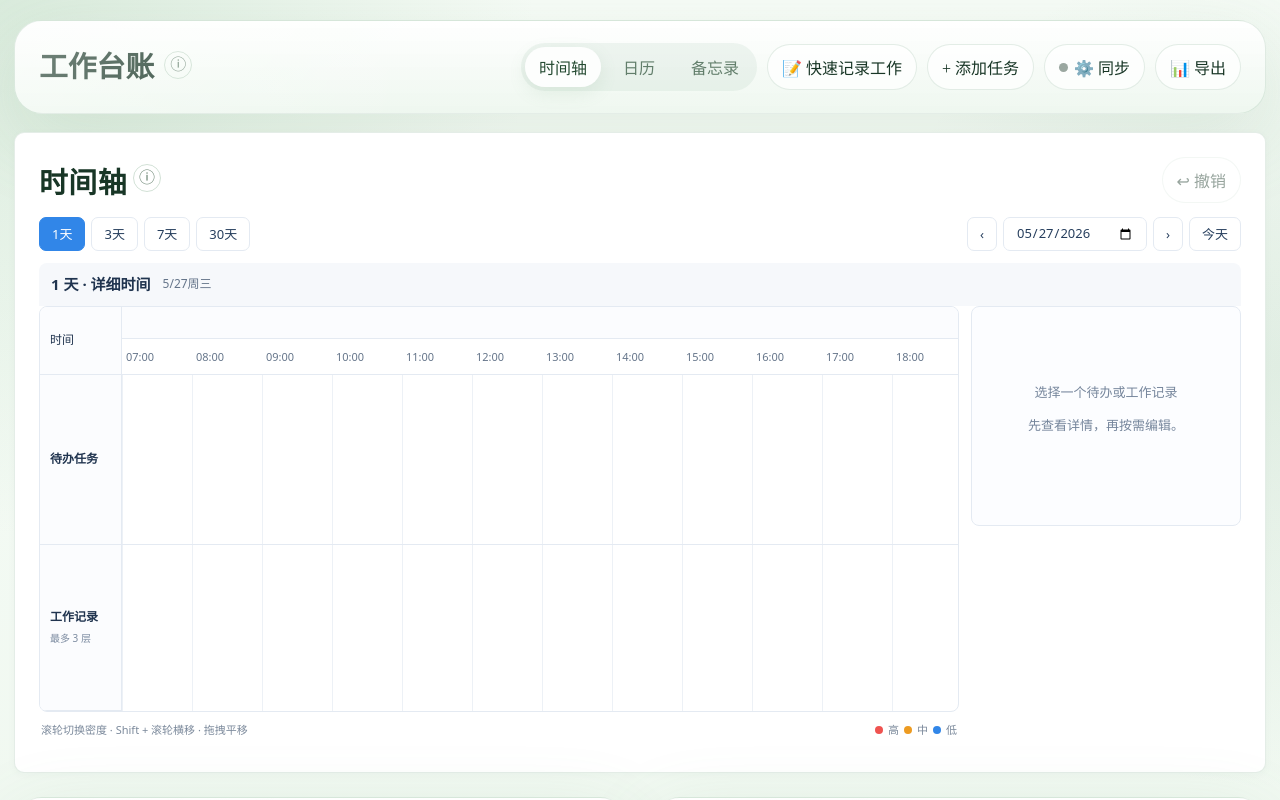
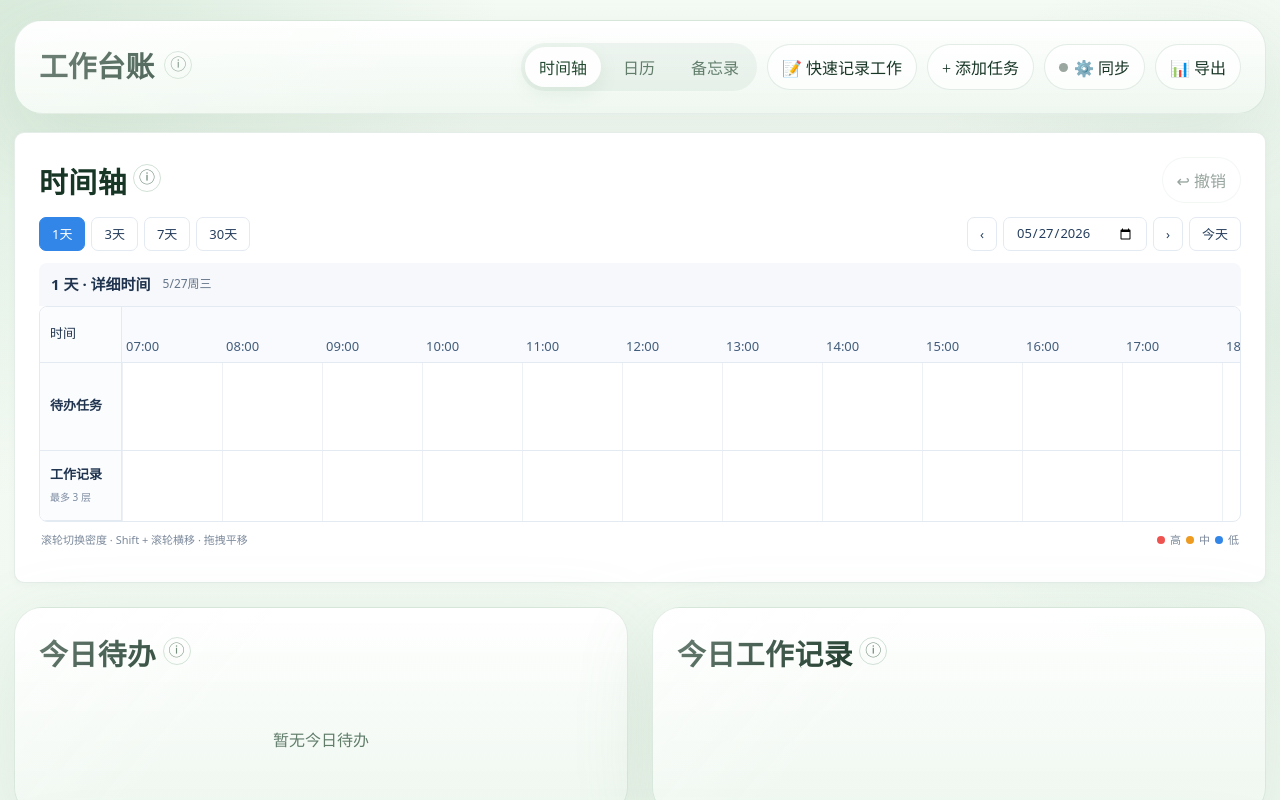
Before and after one commit to exfeitu/LittleJobHelper, a Next.js app: page /LittleJobHelper/ in a window 1280 px wide. Shown: the top 800 px of the page. Built offline with nearby package versions, Linux system fonts and the light colour scheme.

Commit message:
refactor: align timeline with sparse task visual design

```diff
--- a/components/adaptive-day-view.tsx
+++ b/components/adaptive-day-view.tsx
@@ -1,7 +1,7 @@
 "use client";
 import { type CSSProperties, useMemo } from "react";
 import type { EventItem, TodoItem } from "@/types";
-import { buildDaySummaries, buildDetailedTodoMarkers, layoutDetailedEvents, shiftDate, startOfLocalDay, PRIORITY_COLORS, STATUS_LABEL, formatClock, eventColor, dateLabel } from "@/lib/timeline-adaptive";
+import { buildDaySummaries, buildDetailedTodoMarkers, layoutDetailedEvents, shiftDate, startOfLocalDay, PRIORITY_COLORS, STATUS_LABEL, formatClock, eventColor, dateLabel, isTodoOverdue } from "@/lib/timeline-adaptive";
 import { TimelinePopover } from "./timeline-popover";
 
 export type AdaptiveDayViewProps = {
@@ -16,11 +16,13 @@ export function AdaptiveDayView({ date, events, todos, now, compact = false, wid
   const duration = end - start;
   const day = useMemo(() => buildDaySummaries(start, 1, todos, events)[0], [start, todos, events]);
   const markers = useMemo(() => buildDetailedTodoMarkers(day.todos,
-    (compact ? 56 : 132) / width * duration / 60_000, compact ? 2 : 4, end), [day.todos, compact, width, duration, end]);
+    (compact ? 56 : 180) / width * duration / 60_000, compact ? 2 : 4, end), [day.todos, compact, width, duration, end]);
   const layout = useMemo(() => layoutDetailedEvents(day.events, start, end), [day.events, start, end]);
+  const hasOverdue = markers.some(m => m.kind === "item" && isTodoOverdue(m.todo, now));
   const ticks = Array.from({ length: compact ? 3 : 24 }, (_, i) => compact ? i * 12 : i);
-  return <section className={"at-day" + (compact ? " at-day-compact" : "")} style={{ width }} aria-label={dateLabel(date)}>
-    <div className="at-date-heading">{dateLabel(date)}</div>
+  return <section className={"at-day" + (compact ? " at-day-compact" : "")} style={{ width }} aria-label={dateLabel(date)}
+    data-todo-lanes={Math.max(1, ...markers.map(m => m.lane + 1))} data-overdue={hasOverdue} data-event-lanes={Math.max(1, ...layout.visible.map(b => b.lane + 1))} data-overflow={layout.overflow.length > 0}>
+    {compact && <div className="at-date-heading">{dateLabel(date)}</div>}
     <div className="at-hour-axis">
       {ticks.map(hour => {
         const tick = new Date(start);
@@ -37,23 +39,25 @@ export function AdaptiveDayView({ date, events, todos, now, compact = false, wid
       <div className="at-todos">
         {markers.map(marker => {
           const left = (marker.anchorMs - start) / duration * 100;
-          const style = { left: left + "%", top: 14 + marker.lane * (compact ? 20 : 48) } as CSSProperties;
+          const style = { left: left + "%", top: 18 + marker.lane * (compact ? 20 : hasOverdue ? 76 : 60) } as CSSProperties;
           if (marker.kind === "cluster") return <div key={marker.id} className="at-marker" style={style}>
             <span className="at-pin at-cluster-pin" style={{ "--task-color": PRIORITY_COLORS[marker.todos.some(t => t.priority === "high") ? "high" : marker.todos.some(t => t.priority === "medium") ? "medium" : "low"] } as CSSProperties} />
             <TimelinePopover label={marker.todos.length + "项待办"} className={"at-cluster" + (width * (1 - left / 100) < 56 ? " at-cluster-edge" : "")} trigger={marker.todos.length + "项"}>
               {marker.todos.map(todo => <button type="button" key={todo.id} onClick={() => onTodoClick(todo)}>
-                <i style={{ background: PRIORITY_COLORS[todo.priority] }} /><span>{todo.title}</span><small>{formatClock(todo.startTime || todo.dueDate!)}</small>
+                <i style={{ background: PRIORITY_COLORS[todo.priority] }} /><span>{todo.title}{isTodoOverdue(todo, now) && <small className="at-overdue">逾期未完成</small>}</span><small>{formatClock(todo.startTime || todo.dueDate!)}</small>
               </button>)}
             </TimelinePopover>
           </div>;
           const todo = marker.todo;
+          const overdue = isTodoOverdue(todo, now);
           return <button key={marker.id} type="button" className={"at-marker at-todo at-status-" + todo.status}
             style={{ ...style, "--task-color": PRIORITY_COLORS[todo.priority] } as CSSProperties}
-            aria-label={todo.title + "，" + formatClock(marker.anchorMs) + "，" + STATUS_LABEL[todo.status]}
+            aria-label={todo.title + "，" + formatClock(marker.anchorMs) + "，" + STATUS_LABEL[todo.status] + (overdue ? "，逾期未完成" : "")}
             title={todo.title} onClick={() => onTodoClick(todo)}>
             <span className="at-pin">{todo.status === "completed" ? "✓" : ""}</span>
-            {!compact && <span className="at-todo-label" style={{ width: 116, marginLeft: Math.min(0, width * (1 - left / 100) - 132) }}>
+            {!compact && <span className="at-todo-label" style={{ width: 164, marginLeft: Math.min(0, width * (1 - left / 100) - 180) }}>
               <small>{formatClock(marker.anchorMs)}</small><strong>{todo.title}</strong>
+              {overdue && <span className="at-overdue">逾期未完成</span>}
             </span>}
           </button>;
         })}
@@ -61,13 +65,13 @@ export function AdaptiveDayView({ date, events, todos, now, compact = false, wid
       <div className="at-events">
         {layout.visible.map(band => {
           const pixels = band.widthPercent / 100 * width;
-          return <button key={band.event.id} type="button" className="at-event"
-            style={{ left: band.leftPercent + "%", width: band.widthPercent + "%", top: 10 + band.lane * 38, background: eventColor(band.event.id) }}
+          return <button key={band.event.id} type="button" className={"at-event" + (!compact && pixels < 80 ? " at-event-narrow" : "")}
+            style={{ left: band.leftPercent + "%", width: band.widthPercent + "%", top: 12 + band.lane * (compact ? 38 : 46), background: eventColor(band.event.id) }}
             data-lane={band.lane} data-event-id={band.event.id}
             aria-label={band.event.title + "，" + formatClock(band.event.startTime) + "至" + formatClock(band.event.endTime)}
             title={band.event.title + " " + formatClock(band.event.startTime) + "–" + formatClock(band.event.endTime)}
             onClick={() => onEventClick(band.event)}>
-            {pixels >= (compact ? 65 : 45) && <span>{!compact && pixels >= 110 && <small>{formatClock(band.event.startTime)}–{formatClock(band.event.endTime)}</small>}<strong>{band.event.title}</strong></span>}
+            {pixels >= (compact ? 65 : 45) && <span>{!compact && pixels >= 80 && <small>{formatClock(band.event.startTime)}–{formatClock(band.event.endTime)}</small>}<strong>{band.event.title}</strong></span>}
           </button>;
         })}
         {layout.overflow.map(group => <div className="at-overflow" key={group.id} style={{ left: Math.min(width - 90, (group.anchorMs - start) / duration * width) }}>
--- a/components/day-timeline.tsx
+++ b/components/day-timeline.tsx
@@ -23,12 +23,15 @@ export function DayTimeline({ events, todos = [], onEventClick, onTodoClick }: P
   const zoomDays = useRef(1);
   const drag = useRef<{ x: number; left: number } | null>(null);
   const [dragging, setDragging] = useState(false);
+  const [todayRequest, setTodayRequest] = useState(0);
   const dayCount = ADAPTIVE_VIEW_DAYS[view];
   const start = useMemo(() => startOfLocalDay(focusDate), [focusDate]);
   const summaries = useMemo(() => buildDaySummaries(+start, dayCount, todos, events), [start, dayCount, todos, events]);
   const unscheduled = useMemo(() => todos.filter(t => t.status !== "cancelled" && todoAnchorMs(t) === null), [todos]);
   const invalidEvents = useMemo(() => events.filter(e => !eventInterval(e)), [events]);
-  const canvasWidth = Math.max(viewportWidth, view === "day" ? 1680 : view === "three" ? 630 : view === "week" ? 630 : 900);
+  const canvasWidth = Math.max(viewportWidth, view === "day" ? 2400 : view === "three" ? 630 : view === "week" ? 630 : 900);
+  const showDetail = (view === "day" || view === "three") && selection !== null &&
+    (selection.kind === "todo" ? todos.some(t => t.id === selection.id) : events.some(e => e.id === selection.id));
   useEffect(() => {
     const timer = setInterval(() => setNow(Date.now()), 30_000);
     return () => clearInterval(timer);
@@ -42,8 +45,16 @@ export function DayTimeline({ events, todos = [], onEventClick, onTodoClick }: P
     return () => observer.disconnect();
   }, []);
   useLayoutEffect(() => {
-    if (scrollRef.current) scrollRef.current.scrollLeft = view === "day" ? Math.min(canvasWidth * 7 / 24, canvasWidth - viewportWidth) : 0;
-  }, [view, focusDate, canvasWidth, viewportWidth]);
+    const node = scrollRef.current;
+    if (!node) return;
+    const current = new Date();
+    const centerNow = todayRequest > 0 && focusDate === localDateKey(current);
+    const startMs = +startOfLocalDay(focusDate);
+    const duration = +startOfLocalDay(shiftDate(focusDate, 1)) - startMs;
+    node.scrollLeft = view !== "day" ? 0 : centerNow
+      ? Math.max(0, canvasWidth * (+current - startMs) / duration - node.clientWidth / 2)
+      : Math.min(canvasWidth * 7 / 24, canvasWidth - node.clientWidth);
+  }, [view, focusDate, canvasWidth, todayRequest]);
   useEffect(() => {
     const node = scrollRef.current;
     if (!node) return;
@@ -72,11 +83,11 @@ export function DayTimeline({ events, todos = [], onEventClick, onTodoClick }: P
         <label className="at-date-input"><span className="sr-only">跳转日期</span><input type="date" aria-label="跳转日期" value={focusDate}
           onChange={event => { if (event.target.value) setFocusDate(event.target.value); }} /></label>
         <button type="button" aria-label="后一时间段" onClick={() => setFocusDate(shiftDate(focusDate, dayCount))}>›</button>
-        <button type="button" onClick={() => { setFocusDate(localDateKey(new Date())); if (scrollRef.current && view === "day") scrollRef.current.scrollLeft = Math.max(0, canvasWidth * new Date().getHours() / 24 - viewportWidth / 2); }}>今天</button>
+        <button type="button" onClick={() => { setFocusDate(localDateKey(new Date())); setNow(Date.now()); setTodayRequest(value => value + 1); }}>今天</button>
       </div>
     </div>
     <div className="at-heading"><strong>{viewTitles[view]}</strong><span>{dateLabel(start)}{dayCount > 1 ? " — " + dateLabel(shiftDate(start, dayCount - 1)) : ""}</span></div>
-    <div className="at-layout">
+    <div className={"at-layout" + (showDetail ? " has-detail" : "")}>
       <div className="at-primary">
         <div className="at-time-area">
           <div className="at-row-labels"><span>时间</span><strong>{view === "month" ? "待办密度" : "待办任务"}</strong><strong>{view === "month" ? "工作密度" : "工作记录"}{view === "day" || view === "three" ? <small>最多 3 层</small> : null}</strong></div>
@@ -122,7 +133,7 @@ export function DayTimeline({ events, todos = [], onEventClick, onTodoClick }: P
           </TimelinePopover>}
         </div>}
       </div>
-      {(view === "day" || view === "three") && <TimelineDetailPanel selection={selection} todos={todos} events={events} onSelect={setSelection} onEditTodo={onTodoClick} onEditEvent={onEventClick} />}
+      {showDetail && <TimelineDetailPanel selection={selection} todos={todos} events={events} onSelect={setSelection} onEditTodo={onTodoClick} onEditEvent={onEventClick} />}
     </div>
   </div>;
 }
--- a/lib/timeline-adaptive.ts
+++ b/lib/timeline-adaptive.ts
@@ -51,10 +51,17 @@ export function eventColor(id: string): string {
 export function todoAnchorMs(todo: TodoItem): number | null {
   for (const value of [todo.startTime, todo.dueDate]) {
     if (!value) continue;
-    const parsed = +new Date(value);
+    const parsed = /^\d{4}-\d{2}-\d{2}$/.test(value) ? +startOfLocalDay(value) : +new Date(value);
     if (Number.isFinite(parsed)) return parsed;
   }
   return null;
+}
+/** 安排时间不是截止时间；旧版仅日期的截止值按本地当天结束判断。 */
+export function isTodoOverdue(todo: TodoItem, now: number): boolean {
+  if (!todo.dueDate || todo.status === "completed" || todo.status === "cancelled") return false;
+  const deadline = /^\d{4}-\d{2}-\d{2}$/.test(todo.dueDate)
+    ? +startOfLocalDay(shiftDate(todo.dueDate, 1)) : +new Date(todo.dueDate);
+  return Number.isFinite(deadline) && now > deadline;
 }
 export function eventInterval(event: EventItem): { start: number; end: number } | null {
   const start = +new Date(event.startTime);
@@ -70,22 +77,30 @@ export function buildDetailedTodoMarkers(todos: TodoItem[], proximityMinutes = 4
     .map(todo => ({ todo, anchorMs: todoAnchorMs(todo) }))
     .filter((entry): entry is { todo: TodoItem; anchorMs: number } => entry.anchorMs !== null)
     .sort((a, b) => a.anchorMs - b.anchorMs || a.todo.id.localeCompare(b.todo.id));
-  const groups: typeof ordered[] = [];
-  let occupiedEnd = -Infinity;
+  const placed: { marker: DetailedTodoMarker; end: number }[] = [];
   const span = Math.max(1, proximityMinutes) * 60_000;
+  const limit = Math.min(4, Math.max(2, clusterAt));
   for (const entry of ordered) {
-    const current = groups[groups.length - 1];
     const labelStart = Math.min(entry.anchorMs, rangeEndMs - span);
-    if (!current || labelStart >= occupiedEnd) groups.push([entry]);
-    else current.push(entry);
-    occupiedEnd = Math.max(occupiedEnd, labelStart + span);
+    const active = placed.filter(p => p.end > labelStart);
+    const cluster = active.find(p => p.marker.kind === "cluster");
+    if (cluster && cluster.marker.kind === "cluster") {
+      cluster.marker.todos.push(entry.todo);
+      // 聚合窗口始终固定于首个节点，不因新成员延长，避免链式吞并整段时间。
+      continue;
+    }
+    if (active.length >= limit - 1) {
+      const members = [...active.flatMap(p => p.marker.kind === "item" ? [p.marker.todo] : p.marker.todos), entry.todo];
+      const first = active[0];
+      for (const item of active) placed.splice(placed.indexOf(item), 1);
+      placed.push({ end: first.end, marker: { kind: "cluster", id: "todos-" + members[0].id,
+        anchorMs: first.marker.anchorMs, lane: first.marker.lane, todos: members } });
+      continue;
+    }
+    const lane = [0, 1, 2].find(lane => active.every(p => p.marker.lane !== lane))!;
+    placed.push({ end: labelStart + span, marker: { kind: "item", id: entry.todo.id, ...entry, lane } });
   }
-  return groups.flatMap((group): DetailedTodoMarker[] => {
-    if (group.length >= Math.min(4, Math.max(2, clusterAt))) {
-      return [{ kind: "cluster", id: "todos-" + group[0].todo.id, anchorMs: group[0].anchorMs, lane: 0, todos: group.map(e => e.todo) }];
-    }
-    return group.map((entry, lane) => ({ kind: "item", id: entry.todo.id, ...entry, lane }));
-  });
+  return placed.map(p => p.marker).sort((a, b) => a.anchorMs - b.anchorMs || a.id.localeCompare(b.id));
 }
 export type DetailedEventBand = { event: EventItem; lane: number; leftPercent: number; widthPercent: number };
 export type OverflowEventGroup = { id: string; anchorMs: number; events: EventItem[] };
--- a/styles/timeline.css
+++ b/styles/timeline.css
@@ -71,7 +71,8 @@
 .at-heading { display: flex; flex-wrap: wrap; align-items: center; gap: 12px; background: #f6f8fb; padding: 10px 12px; border-radius: 8px 8px 0 0; }
 .at-heading strong { font-size: 15px; }
 .at-heading > span { color: #65758a; font-size: 12px; }
-.at-layout { display: grid; grid-template-columns: minmax(0, 1fr) 270px; gap: 12px; align-items: start; }
+.at-layout { display: grid; grid-template-columns: minmax(0, 1fr); gap: 16px; align-items: start; }
+.at-layout.has-detail { grid-template-columns: minmax(0, 1fr) 286px; }
 .at-mode-week .at-layout, .at-mode-month .at-layout { grid-template-columns: minmax(0, 1fr); }
 .at-primary { min-width: 0; }
 .at-time-area { display: grid; grid-template-columns: 82px minmax(0, 1fr); border: 1px solid var(--at-border); border-radius: 8px; background: white; overflow: hidden; }
@@ -92,13 +93,14 @@
 .at-now > span { position: absolute; top: -13px; left: -21px; color: white; background: #f04d54; padding: 2px 4px; font-size: 11px; border-radius: 4px; white-space: nowrap; }
 .at-todos { height: 170px; position: relative; border-bottom: 1px solid var(--at-border); }
 .at-events { height: 166px; position: relative; }
-.at-marker { position: absolute; margin: 0; }
+.at-marker { position: absolute; margin: 0; z-index: 6; }
 .at-todo { display: flex; gap: 8px; padding: 0; border: 0; background: transparent; text-align: left; align-items: start; }
 .at-pin { position: relative; flex: 0 0 11px; width: 11px; height: 11px; border-radius: 50%; background: var(--task-color); color: white; font-size: 9px; line-height: 11px; margin-left: -5.5px; margin-top: 4px; text-align: center; }
 .at-pin::after { position: absolute; content: ""; left: 5px; top: 11px; height: 24px; border-left: 1px solid var(--task-color); opacity: .55; }
 .at-status-in_progress .at-pin { outline: 2px solid var(--task-color); outline-offset: 3px; }
 .at-status-completed .at-todo-label strong { color: #6a7e92; }
-.at-todo-label { display: grid; gap: 2px; overflow: hidden; line-height: 16px; }
+.at-todo-label { display: grid; gap: 2px; overflow: hidden; line-height: 16px; background: white; }
+.at-overdue { display: block; color: #7c8798; font-size: 11px; line-height: 15px; }
 .at-todo-label small { font-size: 10px; color: #738198; }
 .at-todo-label strong { display: -webkit-box; -webkit-line-clamp: 2; -webkit-box-orient: vertical; overflow: hidden; font-size: 11px; font-weight: 500; overflow-wrap: anywhere; line-height: 14px; max-height: 28px; }
 .at-cluster { border: 1px solid #dce7f5; background: #edf4fd; border-radius: 8px; padding: 3px 6px; margin-left: 10px; white-space: nowrap; font-size: 11px !important; }
@@ -113,9 +115,13 @@
 .at-overflow > button { padding: 4px 10px; border: 1px dashed #b7cae0; border-radius: 6px; background: #f8fbff; font-size: 11px; }
 .at-three { display: flex; }
 .at-three .at-day { border-right: 1px solid var(--at-border); }
-.at-day-compact .at-todos { height: 110px; }
-.at-day-compact .at-day-body { height: 276px; }
-.at-mode-three .at-row-labels { grid-template-rows: 68px 110px 166px; }
+.at-day-compact .at-hour-axis { height: 56px; }
+.at-day-compact .at-hour-axis > span { top: 30px; }
+.at-day-compact .at-now { top: -56px; }
+.at-day-compact .at-now > span { top: 3px; }
+.at-day-compact .at-todos { height: 64px; }
+.at-day-compact .at-day-body { height: 230px; }
+.at-mode-three .at-row-labels { grid-template-rows: 88px 64px 166px; }
 .at-footer { display: flex; gap: 12px; flex-wrap: wrap; justify-content: space-between; padding: 10px 2px; color: #7b899b; font-size: 11px; }
 .at-legend { display: inline-flex; align-items: center; gap: 5px; }
 .at-legend i, .at-week-todos i { width: 8px; height: 8px; border-radius: 50%; display: inline-block; }
@@ -151,7 +157,7 @@
 .at-week-todos span { display: flex; gap: 8px; align-items: center; }
 .at-week-events { display: grid; gap: 5px; align-content: center; height: 80px; background: #f2f7fd; margin: 8px; border-radius: 7px; }
 .at-week-events strong { font-weight: 500; }.at-week-events span { color: #708098; font-size: 11px; }
-.at-summary-now { position: absolute; top: 0; bottom: 0; border-left: 1px solid #f04d54; pointer-events: none; }
+.at-summary-now { position: absolute; top: 0; bottom: 0; border-left: 1px solid #f04d54; pointer-events: none; z-index: 2; }
 .at-summary-now > span { position: absolute; top: 0; left: -16px; font-size: 9px; font-style: normal; color: #d52f3b; background: #fff; white-space: nowrap; }
 .at-mode-week .at-row-labels { grid-template-rows: 68px 110px 96px; }
 .at-month { position: relative; }
@@ -167,8 +173,33 @@
 .at-month-tooltip small { width: 100%; }
 .at-mode-month .at-row-labels { grid-template-rows: 68px 54px 54px; align-content: start; }
 .at-date-input .sr-only { position: absolute; width: 1px; height: 1px; overflow: hidden; clip-path: inset(50%); }
+/* 详细视图先保证可读比例；行高跟随实际使用层数，不预留三层空白。 */
+.at-mode-day { --todo-lane-height: 60px; --todo-height: calc(28px + var(--todo-lane-height)); --event-height: 70px; --overflow-height: 0px; }
+.at-mode-day:has(.at-day[data-overdue="true"]) { --todo-lane-height: 76px; }
+.at-mode-day:has(.at-day[data-todo-lanes="2"]) { --todo-height: calc(28px + var(--todo-lane-height) * 2); }
+.at-mode-day:has(.at-day[data-todo-lanes="3"]) { --todo-height: calc(28px + var(--todo-lane-height) * 3); }
+.at-mode-day:has(.at-day[data-event-lanes="2"]) { --event-height: 116px; }
+.at-mode-day:has(.at-day[data-event-lanes="3"]) { --event-height: 162px; }
+.at-mode-day:has(.at-day[data-overflow="true"]) { --overflow-height: 32px; }
+.at-mode-day .at-row-labels { grid-template-rows: 56px var(--todo-height) calc(var(--event-height) + var(--overflow-height)); }
+.at-mode-day .at-row-labels > * { font-size: 13px; }
+.at-mode-day .at-hour-axis { height: 56px; background: #f8fafd; }
+.at-mode-day .at-hour-axis > span { top: 30px; font-size: 13px; color: #425c7b; font-weight: 500; }
+.at-mode-day .at-todos { height: var(--todo-height); }
+.at-mode-day .at-events { height: calc(var(--event-height) + var(--overflow-height)); }
+.at-mode-day .at-day-body { height: calc(var(--todo-height) + var(--event-height) + var(--overflow-height)); }
+.at-mode-day .at-todo-label small { font-size: 12px; line-height: 16px; color: #61748b; }
+.at-mode-day .at-todo-label strong { font-size: 14px; line-height: 19px; max-height: 38px; }
+.at-mode-day .at-event { height: 38px; }
+.at-mode-day .at-event > span { display: grid; gap: 0; align-content: center; line-height: 16px; }
+.at-mode-day .at-event small { font-size: 11px; }
+.at-mode-day .at-event strong { font-size: 13px; }
+.at-mode-day .at-event-narrow strong { white-space: normal; overflow-wrap: anywhere; display: -webkit-box; -webkit-line-clamp: 2; -webkit-box-orient: vertical; }
+.at-mode-day .at-cluster { font-size: 13px !important; }
+.at-mode-day .at-now { top: -56px; }
+.at-mode-day .at-now > span { top: 3px; font-size: 12px; }
 @media (max-width: 1100px) {
-  .at-layout { grid-template-columns: minmax(0, 1fr); }
+  .at-layout.has-detail { grid-template-columns: minmax(0, 1fr); }
   .at-detail { max-height: 340px; }
   .at-detail-empty { min-height: 80px; padding: 12px; }
 }
```
Also changed, not shown: 3 other files (tests, documents, lock files or other folders).
